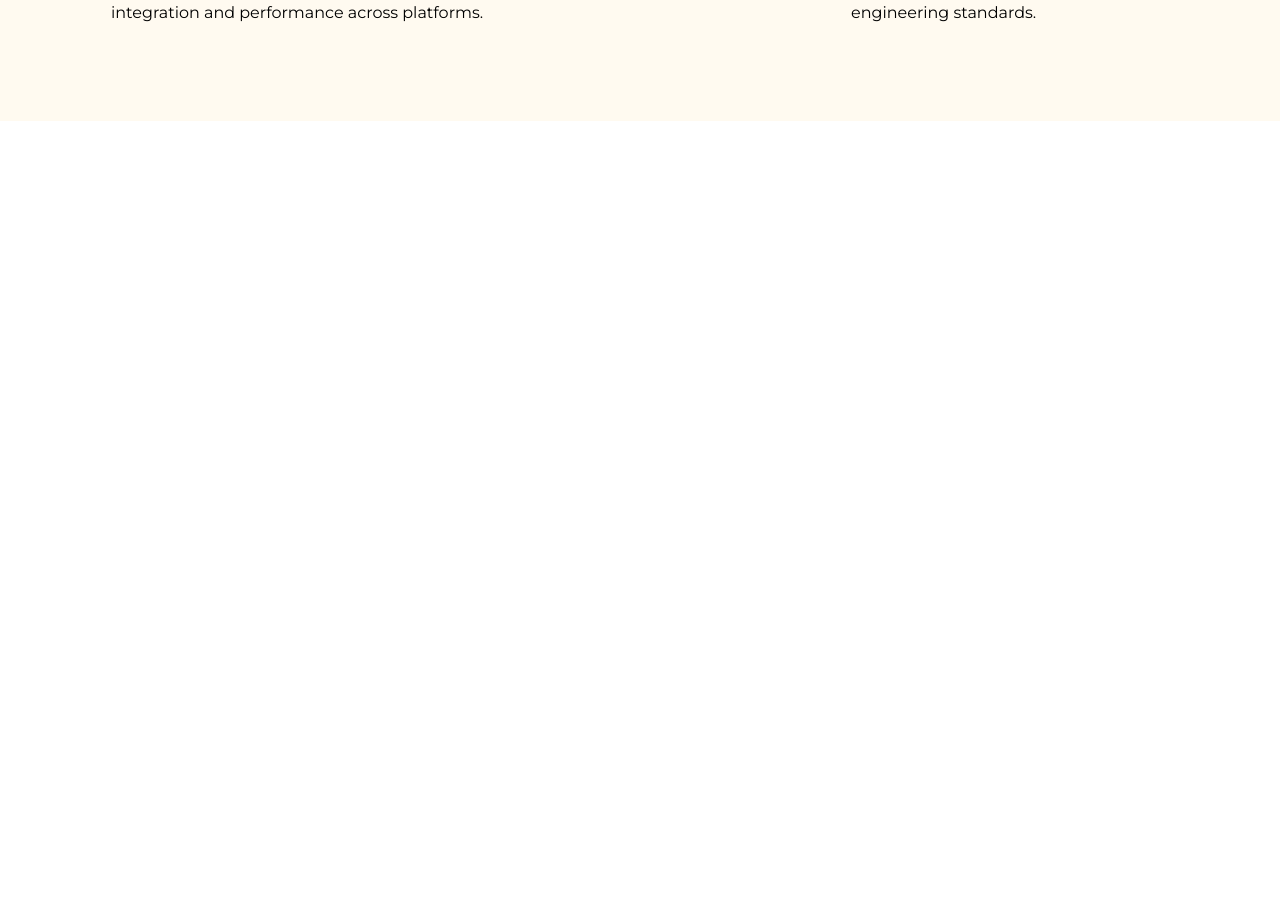
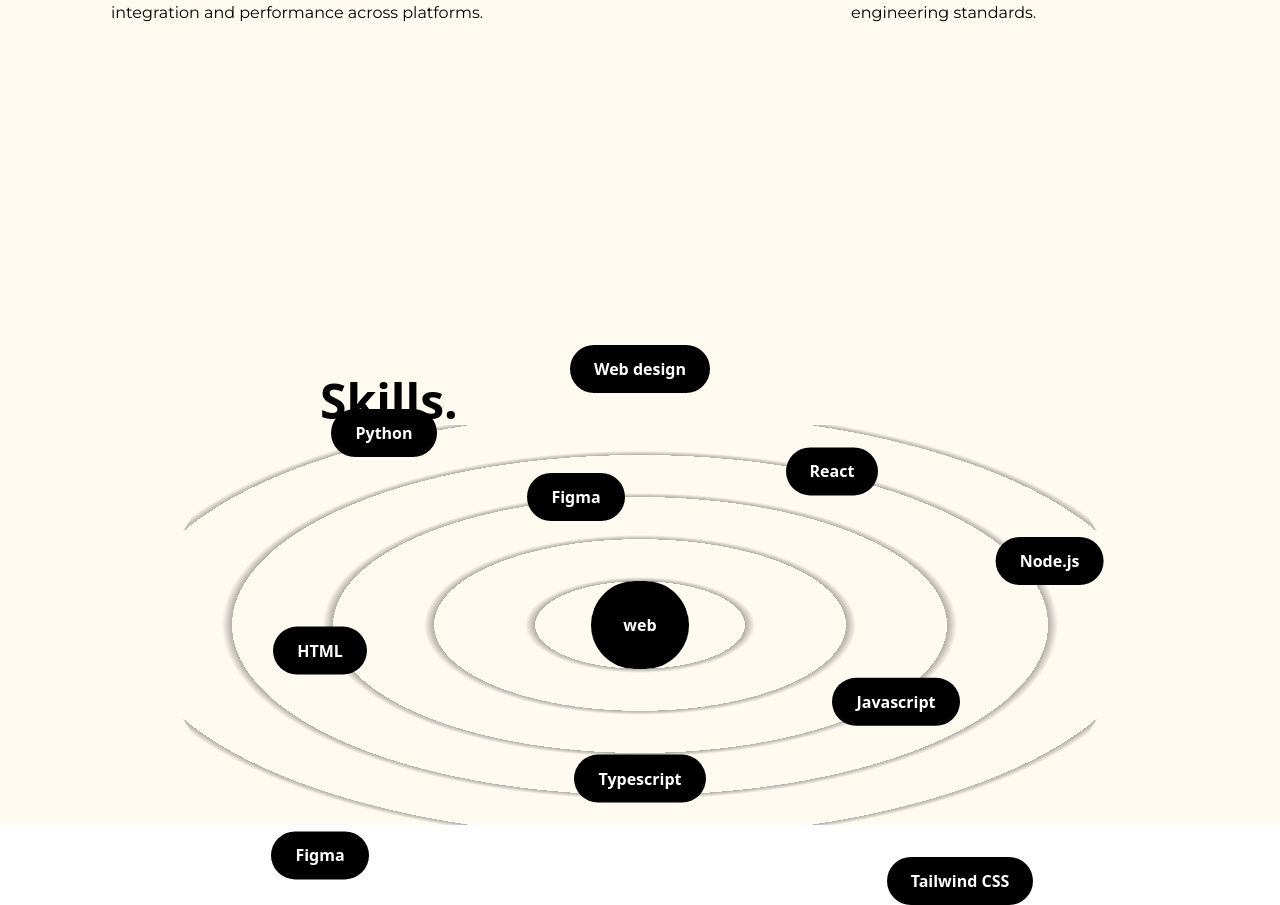
Before and after one commit to gleny4001/portfolio-2.0, a React (Vite) app: page / in a window 1280 px wide. Shown: the part 1904-2809 px from the top of the page. Before the commit the page ends 2025 px from the top, so only its background shows below. Built offline with nearby package versions, Linux system fonts and the light colour scheme.

Commit message:
add skill

```diff
--- a/package.json
+++ b/package.json
@@ -10,6 +10,7 @@
     "preview": "vite preview"
   },
   "dependencies": {
+    "framer-motion": "^11.5.4",
     "react": "^18.3.1",
     "react-dom": "^18.3.1"
   },
--- a/src/App.tsx
+++ b/src/App.tsx
@@ -2,6 +2,7 @@
 import About from "./components/About";
 import Header from "./components/Header";
 import Work from "./components/Work";
+import Skills from "./components/Skills";
 function App() {
 
 
@@ -11,6 +12,7 @@
       <Title/>
       <About/>
       <Work/>
+      <Skills/>
     </div>
   )
 }
--- /dev/null
+++ b/src/components/Skills.tsx
@@ -0,0 +1,53 @@
+import {motion} from "framer-motion";
+import { FC } from 'react';
+
+
+interface SkillProps {
+    name: string;
+    x: string;
+    y: string;
+  }
+
+const Skill:FC<SkillProps> = ({name, x, y}) => {
+    return ( <motion.div
+        whileHover={{scale:1.1}}
+        initial={{x:0, y:0}}
+        whileInView={{x:x, y:y}}
+        transition={{duration:1.5}}
+
+        className='flex py-3 px-6 absolute cursor-pointer items-center justify-center rounded-full font-semibold bg-black text-white shadow-dark'>
+            {name}
+        </motion.div>
+    );
+}
+
+const Skills:React.FC = () =>{
+
+    return (
+        <div className="w-full flex items-center justify-center flex-col">
+        <h2 className="font-bold text-5xl mt-64 w-1/2">Skills.</h2>
+            <div className='w-3/4  relative flex items-center justify-center rounded-full bg-circularLight'
+               style={{ height: "calc(100vh - 400px)" }}>
+
+                <motion.div
+                whileHover={{scale:1.1}}
+                className='flex cursor-pointer items-center justify-center rounded-full font-semibold bg-black text-white p-8 shadow-dark'>
+                    web
+                </motion.div>
+                <Skill name="HTML" x="-25vw" y="2vw"/>
+                <Skill name="CSS" x="-5vw" y="-10vw"/>
+                <Skill name="Javascript" x="20vw" y="6vw"/>
+                <Skill name="Typescript" x="0vw" y="12vw"/>
+                <Skill name="Python" x="-20vw" y="-15vw"/>
+                <Skill name="React" x="15vw" y="-12vw"/>
+                <Skill name="Node.js" x="32vw" y="-5vw"/>
+                <Skill name="Web design" x="0" y="-20vw"/>
+                <Skill name="Figma" x="-5vw" y="-10vw"/>
+                <Skill name="Tailwind CSS" x="25vw" y="20vw"/>
+                <Skill name="Figma" x="-25vw" y="18vw"/>
+            </div>
+        </div>
+    )
+}
+
+export default Skills
--- a/src/components/Work.tsx
+++ b/src/components/Work.tsx
@@ -57,9 +57,9 @@
     return (
         <div className="w-full mt-80 overflow-hidden">
             <div className="flex justify-center items-center flex-col">
-                <div className="w-1/2 text-left">
-            <h1 className="font-bold text-5xl mb-8">Work Experience.</h1>
-            </div>
+
+            <h1 className="w-1/2 font-bold text-5xl mb-8">Work Experience.</h1>
+
             <div className="relative flex items-center justify-center p-20">
                 {/* Use ref for horizontal scroll control */}
 
--- a/tailwind.config.js
+++ b/tailwind.config.js
@@ -49,6 +49,10 @@
     fontFamily: {
       'abrilFatface': ['Abril Fatface'],
       'montserrat':['Montserrat']
+    },
+
+    backgroundImage:{
+      circularLight: 'repeating-radial-gradient(rgba(0,0,0,0.3) 4px,#fffaf0 14px, #fffaf0 105px);'
     }
 
   },
```
Also changed, not shown: 1 other file (tests, documents, lock files or other folders).
